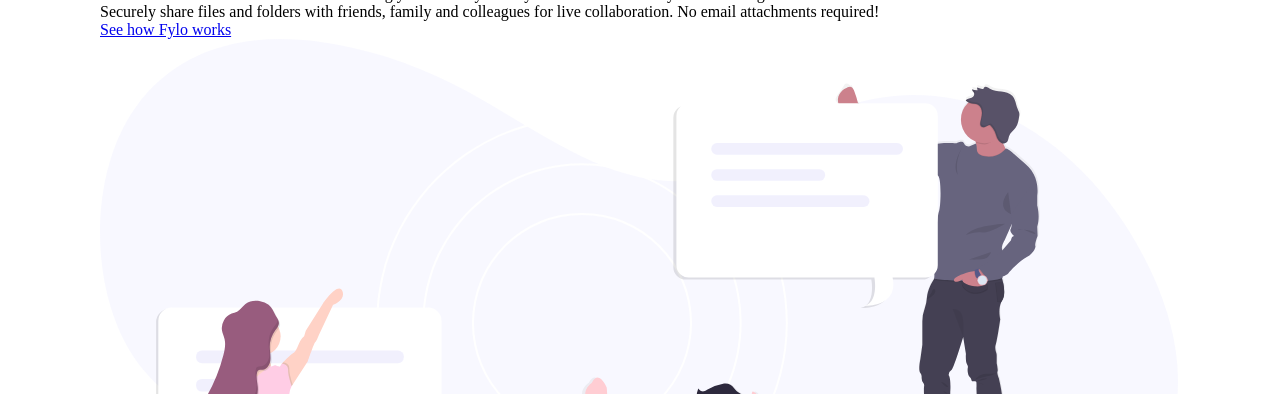
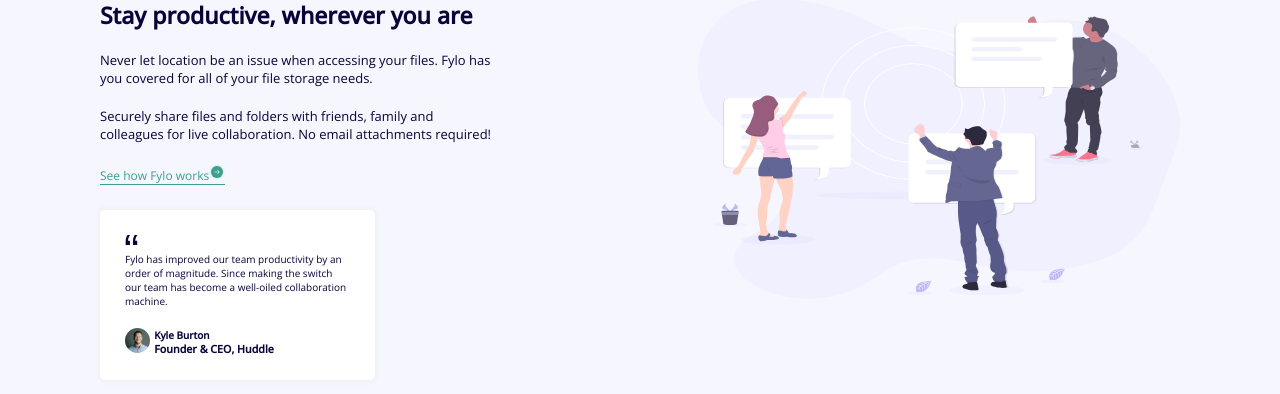
Before and after one commit to ValeriyaS-code/fylo-landing, a plain HTML site: page index.html in a window 1280 px wide. Shown: the part 741-1135 px from the top of the page. Drawn offline with nearby package versions, Linux system fonts and the light colour scheme.

Commit message:
section-two styling completed

```diff
--- a/assets/style.css
+++ b/assets/style.css
@@ -4,12 +4,9 @@
     box-sizing: border-box;
 }
 
-body {
-    margin: 100px;
-}
-
 header {
     font-family: 'Raleway', sans-serif;
+    margin: 100px;
 }
 
 header nav {
@@ -35,9 +32,10 @@ header img {
 
 .section-1 {
     display: flex;
-    margin: 125px 0;
+    margin-top: 125px;
     font-family: 'Open Sans', sans-serif;
     color: hsl(243, 87%, 12%);
+    margin: 100px;
 }
 
 .section-1 img {
@@ -77,3 +75,82 @@ header img {
     border: 2px solid hsl(224, 93%, 58%);
     border-radius: 3px;
 }
+
+.bg-image {
+    margin-top: 40px;
+    width: 100%;
+    display: block;
+}
+
+.section-2 {
+    background-color: hsl(240, 75%, 98%);
+}
+
+.section-2 {
+    display: flex;
+    font-family: 'Open Sans', sans-serif;
+    color: hsl(243, 87%, 12%);
+}
+
+.img-style {
+    width: 800px;
+    height: 300px;
+    margin-left: 200px;
+    margin-right: 100px;
+}
+
+.info-one h1 {
+    font-size: 23px;
+    font-weight: bold;
+    margin-left: 100px;
+}
+
+.info-one p {
+    font-size: 13px;
+    margin: 20px 0 20px 100px;
+}
+
+.info-one a {
+    color: hsl(170, 45%, 43%);
+    font-size: 12px;
+    margin-left: 100px;
+    border-bottom: 1px solid hsl(170, 45%, 43%);
+    text-decoration: none;
+}
+
+.info-two {
+    background-color: white;
+    margin: 25px 0 20px 100px;
+    height: 170px;
+    width: 275px;
+    border-radius: 5px;
+    box-shadow: 0 0 5px 2px #F0EFF5;
+}
+
+.info-two img {
+    margin: 25px 0 0 25px;
+}
+
+#avatar {
+    border-radius: 20px;
+    width: 25px;
+    height: 25px;
+    margin-top: 20px;
+}
+
+.info-two h4 {
+    display: inline;
+    font-size: 10px;
+    position: absolute;
+    margin-top: 20px
+}
+
+.info-two h6 {
+    display: inline;
+    position: relative;
+}
+
+.info-two p{
+    margin: 0 25px 0 25px;
+    font-size: 10px;
+}
--- a/index.html
+++ b/index.html
@@ -39,24 +39,29 @@
         <img src="./assets/images/illustration-1.svg" alt="">
     </div>
 
+
+        <img class="bg-image" src="./assets/images/bg-curve-desktop.svg" alt="">
+
     <div class="section-2">
-        <div class="info">
+        <div class="info-one">
             <h1>Stay productive, wherever you are</h1>
-            <p>Never let location be an issue when accessing your files. Fylo has you
-                covered for all of your file storage needs.<br>
-                Securely share files and folders with friends, family and colleagues for
-                live collaboration. No email attachments required!</p>
-            <a href="#how-it-workes">See how Fylo works</a>
+                <p>Never let location be an issue when accessing your files. Fylo has you
+                    covered for all of your file storage needs.</p>
+                <p>Securely share files and folders with friends, family and colleagues for
+                    live collaboration. No email attachments required!</p>
+                <a href="#how-it-workes">See how Fylo works<img src="./assets/images/icon-arrow.svg" alt=""></a>
+
+                <div class="info-two">
+                    <img class="quotes" src="./assets/images/icon-quotes.svg" alt="">
+                    <p>Fylo has improved our team productivity by an order of magnitude. Since
+                        making the switch our team has become a well-oiled collaboration machine.</p>
+                    <img id="avatar" src="./assets/images/avatar-testimonial.jpg" alt="">
+                    <h4>Kyle Burton</h4>
+                    <h6>Founder & CEO, Huddle</h6>
+                </div>
         </div>
-        <img src="./assets/images/illustration-2.svg" alt="">
-        <div>
-            <img src="./assets/images/icon-quotes.svg" alt="">
-            <p>Fylo has improved our team productivity by an order of magnitude. Since
-                making the switch our team has become a well-oiled collaboration machine.</p>
-            <img src="./assets/images/avatar-testimonial.jpg" alt="">
-            <h4>Kyle Burton</h4>
-            <p>Founder & CEO, Huddle</p>
-        </div>
+        <img class="img-style" src="./assets/images/illustration-2.svg" alt="">
+
     </div>
 
 
```
Also changed, not shown: 2 other files.
